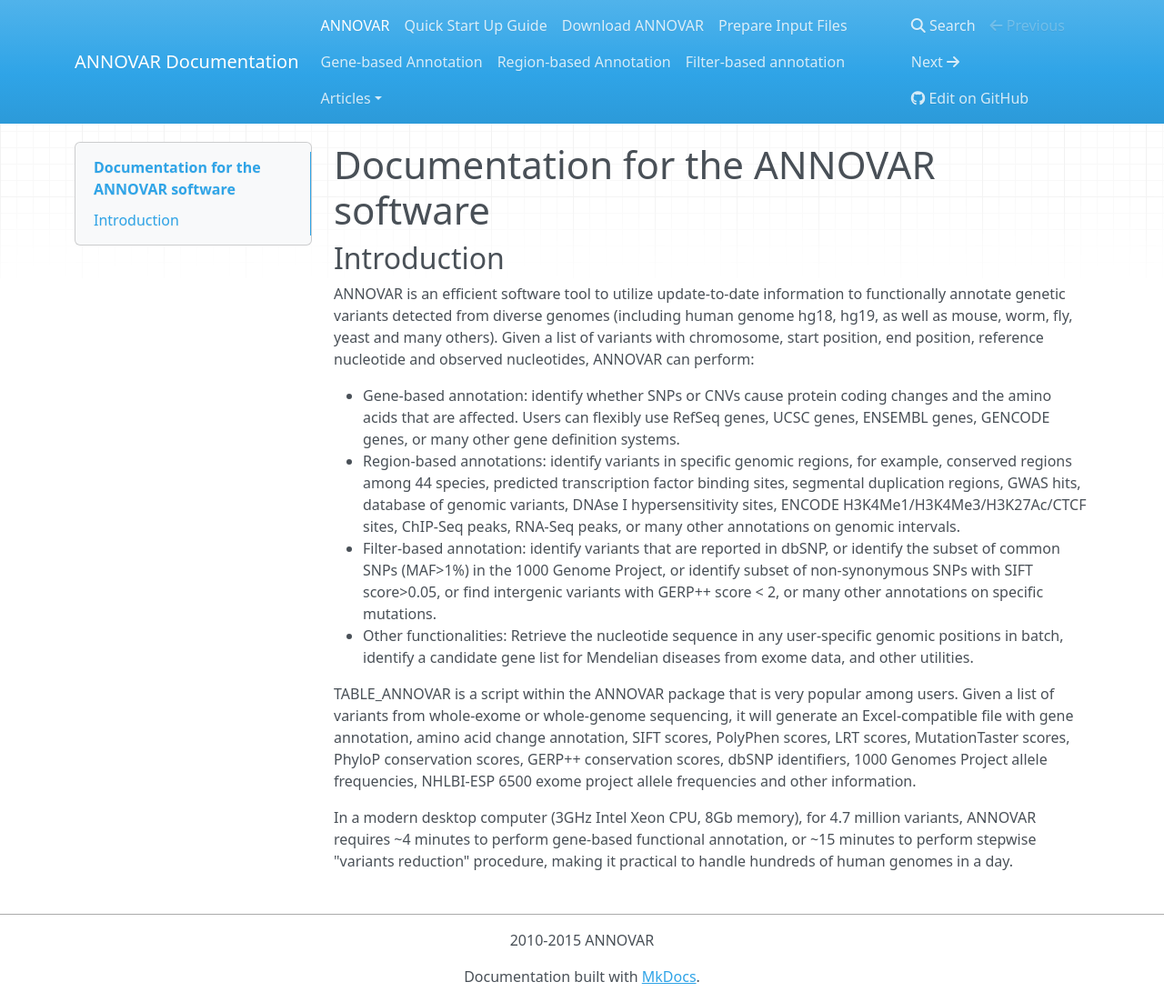
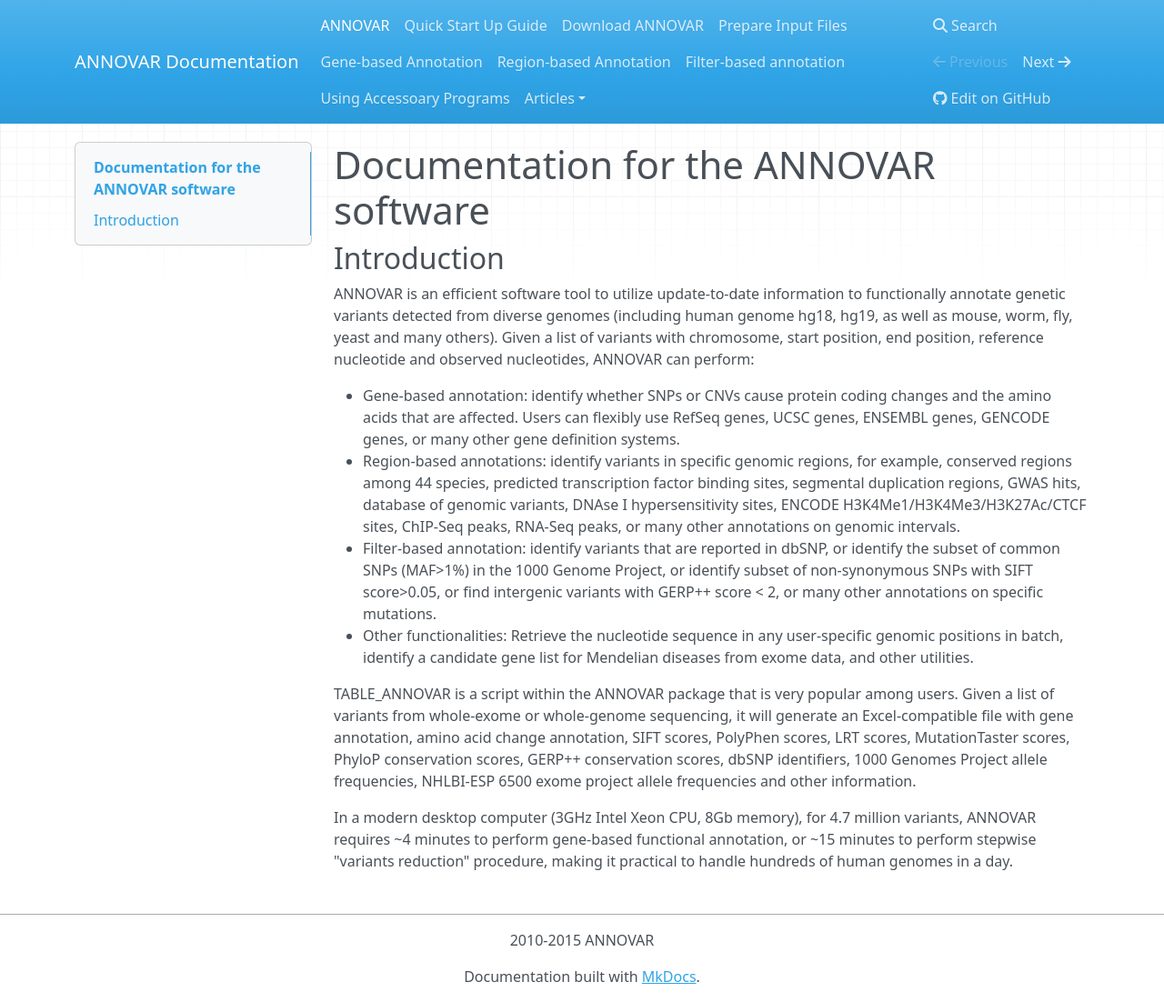
Before and after one commit to WGLab/doc-ANNOVAR, an MkDocs documentation site: the page built from docs/index.md, in a window 1280 px wide and 1102 px high. Shown: the whole window at 91% size. Built offline with MkDocs 1.6.1, drawn with Linux system fonts in a browser that asks for light colours; nearby versions of some CDN libraries; old or Windows-style settings are respelled for this version of MkDocs.

Commit message:
Updated mkdocs.yml

```diff
--- a/mkdocs.yml
+++ b/mkdocs.yml
@@ -23,6 +23,7 @@ pages:
 - ['gene.md', 'Gene-based Annotation']
 - ['region.md', 'Region-based Annotation']
 - ['filter.md', 'Filter-based annotation']
+- ['accessory.md', 'Using Accessoary Programs']
 #- ['filter.md', 'Filter-based annotation']
 #- ['accessory.md', 'Using Accessary Programs']
 
```
